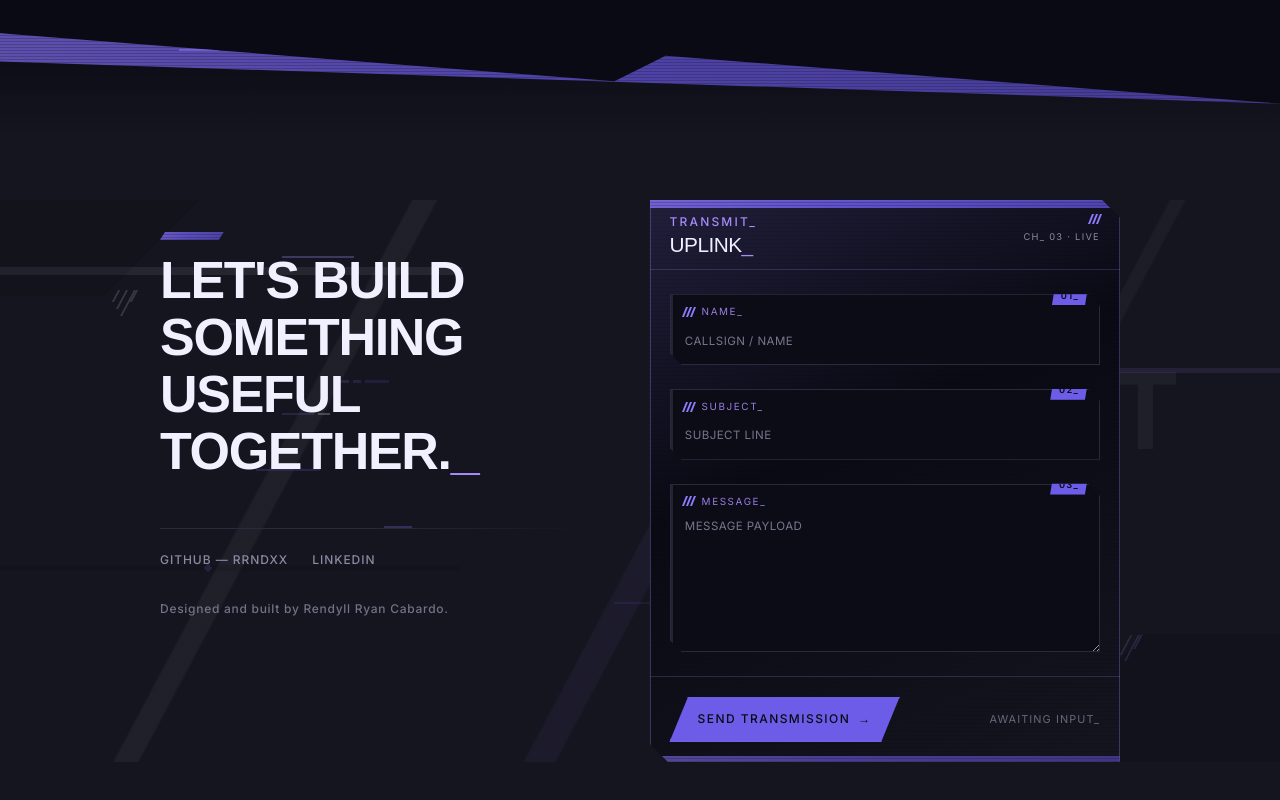
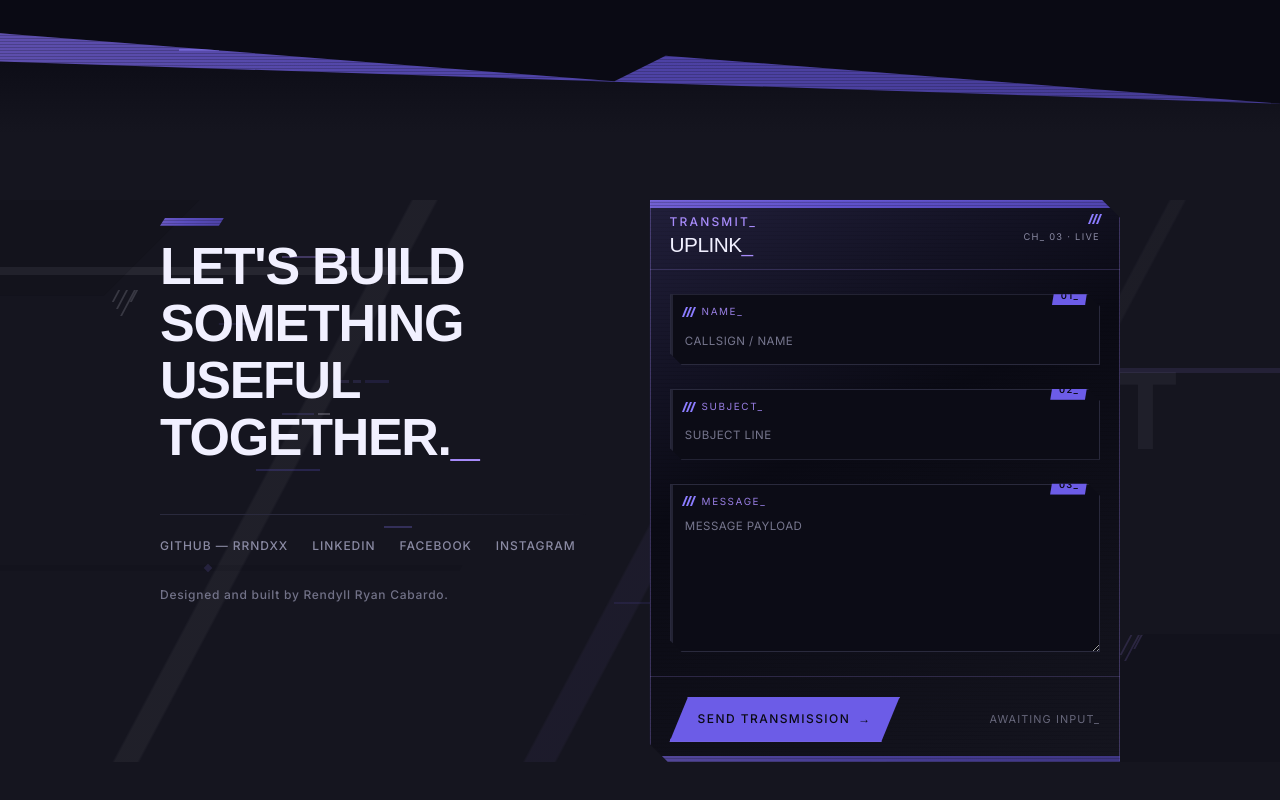
Before and after one commit to rrndxx/portfolio-v2, a Next.js app: page / in a window 1280 px wide. Shown: the part 8820-9620 px from the top of the page. Built offline with nearby package versions, Linux system fonts and the light colour scheme; a web font is replaced by a local one.

Commit message:
fix: update Contact and Hero components to handle email and social links more robustly, enhance VerticalNavRail with improved active state management, and correct site-config for gallery navigation

```diff
--- a/components/contact/Contact.tsx
+++ b/components/contact/Contact.tsx
@@ -9,8 +9,8 @@ interface ContactProps {
 }
 
 export function Contact({ config }: ContactProps) {
-  const emailIsTodo = config.email.startsWith("TODO");
-  const mailto = emailIsTodo ? undefined : `mailto:${config.email}`;
+  const hasEmail = Boolean(config.email) && !config.email.startsWith("TODO");
+  const mailto = hasEmail ? `mailto:${config.email}` : undefined;
 
   return (
     <SectionShell
@@ -37,11 +37,7 @@ export function Contact({ config }: ContactProps) {
               >
                 {config.email}
               </a>
-            ) : (
-              <p className="mt-6 break-all font-sans text-[clamp(1.05rem,2.2vw,1.45rem)] font-medium text-accent-electric md:mt-8">
-                {config.email}
-              </p>
-            )}
+            ) : null}
 
             <div className="relative mt-10 pt-6 md:mt-12">
               <div
@@ -57,6 +53,36 @@ export function Contact({ config }: ContactProps) {
                 >
                   GitHub — rrndxx
                 </a>
+                {config.socials.linkedin ? (
+                  <a
+                    href={config.socials.linkedin}
+                    target="_blank"
+                    rel="noopener noreferrer"
+                    className="font-sans text-meta uppercase tracking-[0.08em] text-text-muted transition-colors hover:text-accent-glow"
+                  >
+                    LinkedIn
+                  </a>
+                ) : null}
+                {config.socials.facebook ? (
+                  <a
+                    href={config.socials.facebook}
+                    target="_blank"
+                    rel="noopener noreferrer"
+                    className="font-sans text-meta uppercase tracking-[0.08em] text-text-muted transition-colors hover:text-accent-glow"
+                  >
+                    Facebook
+                  </a>
+                ) : null}
+                {config.socials.instagram ? (
+                  <a
+                    href={config.socials.instagram}
+                    target="_blank"
+                    rel="noopener noreferrer"
+                    className="font-sans text-meta uppercase tracking-[0.08em] text-text-muted transition-colors hover:text-accent-glow"
+                  >
+                    Instagram
+                  </a>
+                ) : null}
                 {config.socials.portfolio ? (
                   <a
                     href={config.socials.portfolio}
@@ -65,16 +91,6 @@ export function Contact({ config }: ContactProps) {
                     className="font-sans text-meta uppercase tracking-[0.08em] text-text-muted transition-colors hover:text-accent-glow"
                   >
                     Portfolio
-                  </a>
-                ) : null}
-                {config.socials.linkedin ? (
-                  <a
-                    href={config.socials.linkedin}
-                    target="_blank"
-                    rel="noopener noreferrer"
-                    className="font-sans text-meta uppercase tracking-[0.08em] text-text-muted transition-colors hover:text-accent-glow"
-                  >
-                    LinkedIn
                   </a>
                 ) : null}
               </div>
--- a/components/hero/Hero.tsx
+++ b/components/hero/Hero.tsx
@@ -75,9 +75,10 @@ function SlashLayer() {
  * Cyber fight-poster hero — hard diagonals, slash bands, cut plates.
  */
 export function Hero({ config }: HeroProps) {
-  const mailto = config.email.startsWith("TODO")
-    ? "/#contact"
-    : `mailto:${config.email}`;
+  const mailto =
+    !config.email || config.email.startsWith("TODO")
+      ? "/#contact"
+      : `mailto:${config.email}`;
 
   const brand = config.name.startsWith("TODO") ? "PORTFOLIO" : config.name;
   const backdrop = config.heroBackdrop?.trim() || "DEV";
--- a/components/nav/VerticalNavRail.tsx
+++ b/components/nav/VerticalNavRail.tsx
@@ -1,6 +1,6 @@
 "use client";
 
-import { useEffect, useState } from "react";
+import { useEffect, useMemo, useState } from "react";
 import { AnimatePresence, motion } from "framer-motion";
 import { usePathname } from "next/navigation";
 import { defaultTransition } from "@/lib/motion";
@@ -65,26 +65,17 @@ function routeActiveId(pathname: string, navIds: string[]): string | null {
 
 export function VerticalNavRail({ items }: VerticalNavRailProps) {
   const pathname = usePathname();
-  const [activeId, setActiveId] = useState(
+  const navIds = useMemo(
+    () => items.map((item) => navKeyFromHref(item.href)),
+    [items],
+  );
+  const routeActive = routeActiveId(pathname, navIds);
+
+  const [spyId, setSpyId] = useState(
     () => navKeyFromHref(items[0]?.href ?? "hero"),
   );
 
-  const activeItem =
-    items.find((item) => navKeyFromHref(item.href) === activeId) ?? items[0];
-  const activeIndex = Math.max(
-    0,
-    items.findIndex((item) => navKeyFromHref(item.href) === activeId),
-  );
-
   useEffect(() => {
-    const navIds = items.map((item) => navKeyFromHref(item.href));
-    const fromRoute = routeActiveId(pathname, navIds);
-
-    if (fromRoute) {
-      setActiveId(fromRoute);
-      return;
-    }
-
     if (pathname !== "/") return;
 
     const elements = SPY_ORDER.map((id) => document.getElementById(id)).filter(
@@ -102,18 +93,27 @@ export function VerticalNavRail({ items }: VerticalNavRailProps) {
         if (top <= marker) current = el.id;
       }
 
-      setActiveId(resolveNavId(current, navIds));
+      setSpyId(resolveNavId(current, navIds));
     };
 
-    update();
     window.addEventListener("scroll", update, { passive: true });
     window.addEventListener("resize", update);
+    const frame = requestAnimationFrame(update);
 
     return () => {
+      cancelAnimationFrame(frame);
       window.removeEventListener("scroll", update);
       window.removeEventListener("resize", update);
     };
-  }, [items, pathname]);
+  }, [navIds, pathname]);
+
+  const activeId = routeActive ?? spyId;
+  const activeItem =
+    items.find((item) => navKeyFromHref(item.href) === activeId) ?? items[0];
+  const activeIndex = Math.max(
+    0,
+    items.findIndex((item) => navKeyFromHref(item.href) === activeId),
+  );
 
   return (
     <>
@@ -193,7 +193,7 @@ export function VerticalNavRail({ items }: VerticalNavRailProps) {
 
                 <a
                   href={item.href}
-                  onClick={() => setActiveId(id)}
+                  onClick={() => setSpyId(id)}
                   className={[
                     "nav-rail-link relative z-10 font-sans text-meta uppercase whitespace-nowrap tracking-[0.14em]",
                     isActive
--- a/data/site-config.json
+++ b/data/site-config.json
@@ -18,7 +18,7 @@
     { "label": "Work", "href": "/#projects" },
     { "label": "Career", "href": "/#experience" },
     { "label": "Wins", "href": "/#achievements" },
-    { "label": "Gallery", "href": "/gallery" },
+    { "label": "Gallery", "href": "/#gallery" },
     { "label": "Contact", "href": "/#contact" }
   ],
   "heroTag": "PORTFOLIO",
--- a/lib/types.ts
+++ b/lib/types.ts
@@ -7,6 +7,8 @@ export interface Socials {
   github: string;
   linkedin: string;
   portfolio?: string;
+  facebook?: string;
+  instagram?: string;
 }
 
 export interface HeroCta {
```
